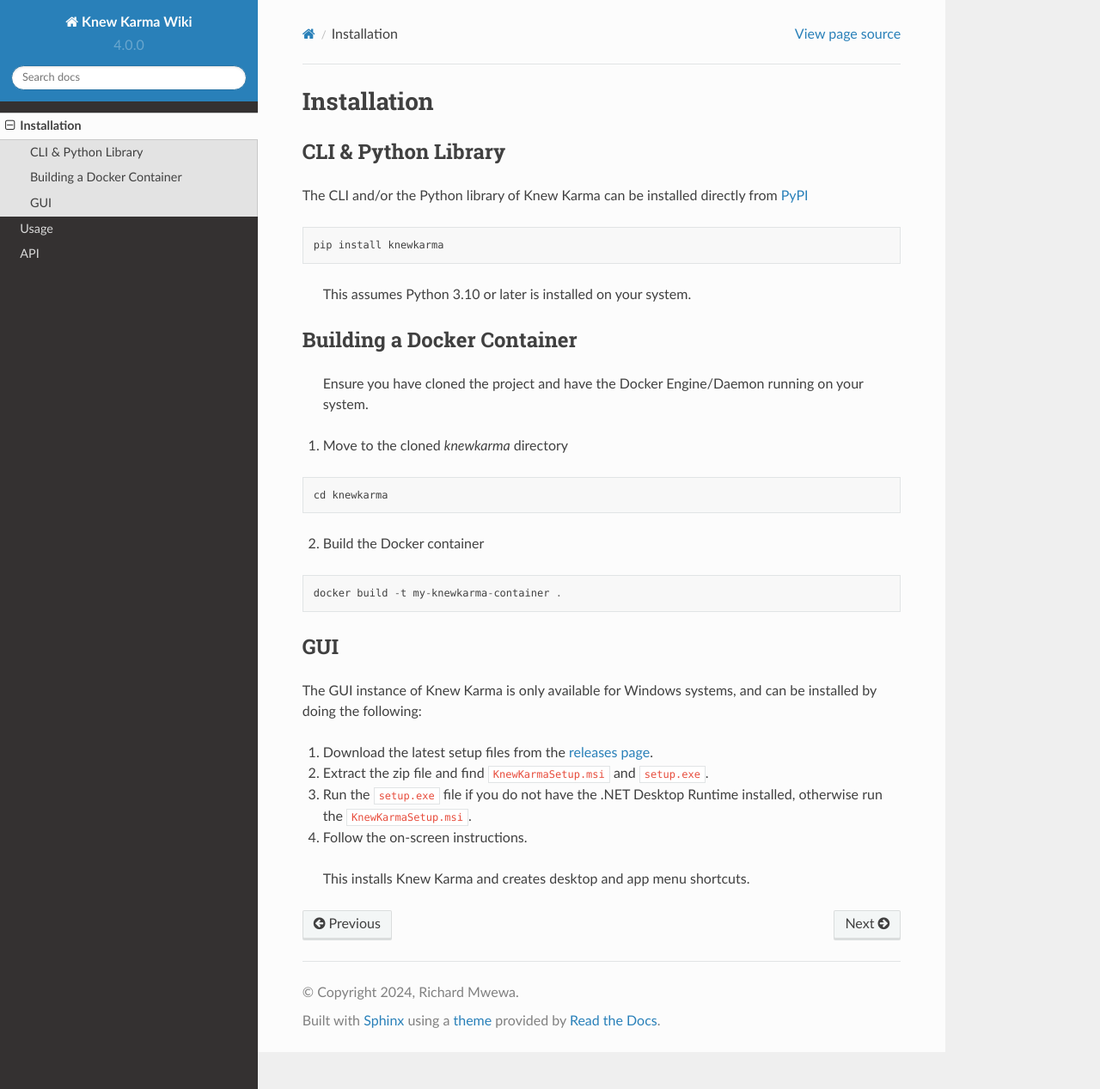
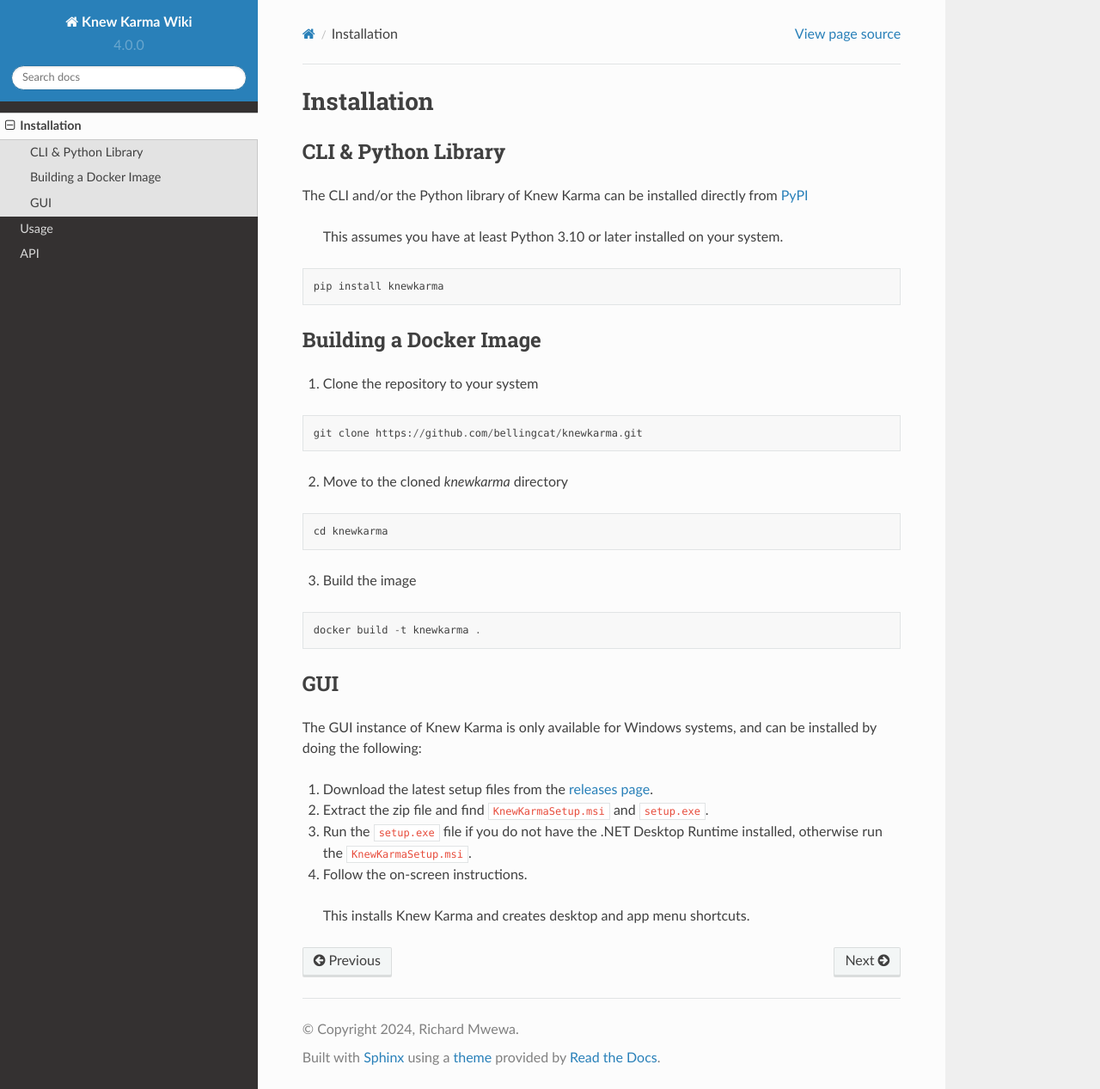
Before and after one commit to rly0nheart/knewkarma-wiki, a Sphinx documentation site: the page built from docs/source/installation.md, in a window 1280 px wide and 1267 px high. Shown: the whole window at 86% size. Built offline with Sphinx 7.4.7 and the Read the Docs theme 2.0.0, drawn with Linux system fonts in a browser that asks for light colours.

Commit message:
Update installation.md

````diff
--- a/docs/source/installation.md
+++ b/docs/source/installation.md
@@ -1,23 +1,24 @@
 # Installation
 ## CLI & Python Library
 The CLI and/or the Python library of Knew Karma can be installed directly from [PyPI](https://pypi.org/project/knewkarma)
+> This assumes you have at least Python 3.10 or later installed on your system.
 ```
 pip install knewkarma
 ```
 
-> This assumes Python 3.10 or later is installed on your system.
-
-## Building a Docker Container
-> Ensure you have cloned the project and have the Docker Engine/Daemon running on your system.
-
-1. Move to the cloned *knewkarma* directory
+## Building a Docker Image
+1. Clone the repository to your system
+```
+git clone https://github.com/bellingcat/knewkarma.git
+```
+2. Move to the cloned *knewkarma* directory
 ```
 cd knewkarma
 ```
 
-2. Build the Docker container
+3. Build the image
 ```
-docker build -t my-knewkarma-container .
+docker build -t knewkarma .
 ```
 
 ## GUI
````
